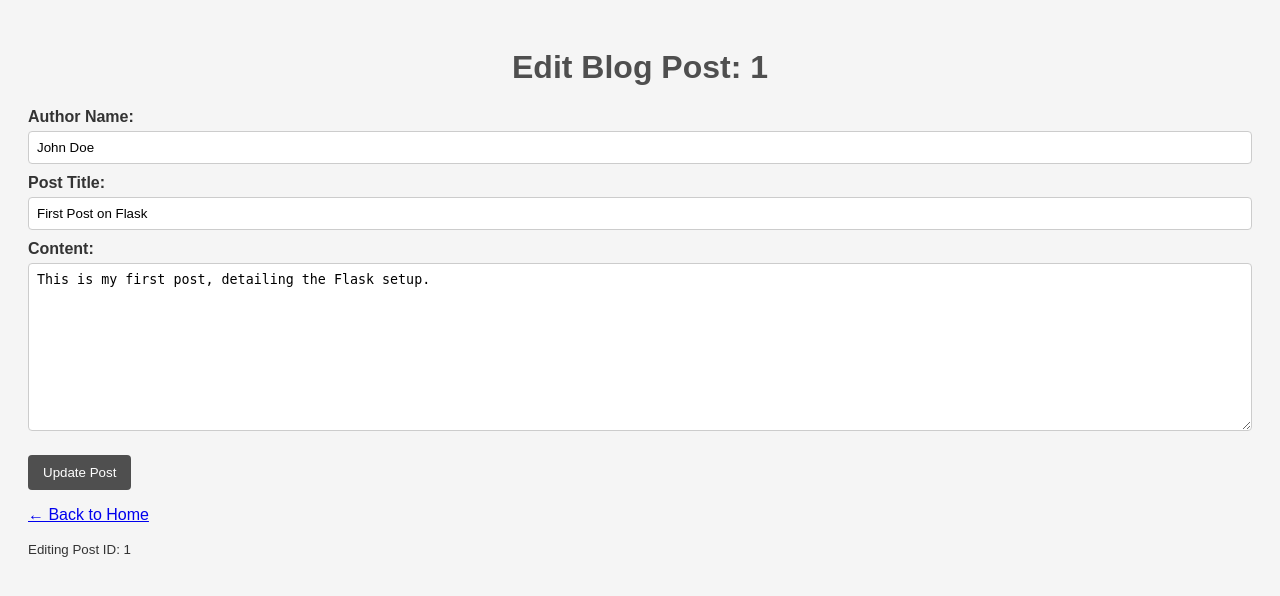
After one commit to chrissy-tech/Masterblog, a Flask app: page /update/1 in a window 1280 px wide. The commit adds this page. Shown: the top 596 px of the page. Run offline with Flask 3, Linux system fonts and the light colour scheme.

Commit message:
Final Version: Add Delete,Update and Like Button

```diff
--- a/app.py
+++ b/app.py
@@ -1,121 +1,172 @@
-from flask import Flask, render_template, request, redirect, url_for # <-- ADDED redirect, url_for
+from flask import (
+	Flask, render_template, request, redirect, url_for
+)
 import json
 import os
-
-# ----------------------------------------------------------------------
-# Configuration
-# ----------------------------------------------------------------------
 
 # Define the file path for storing blog posts
 JSON_FILE = 'posts.json'
 app = Flask(__name__)
 
-# ----------------------------------------------------------------------
-# Data Handling Functions
-# ----------------------------------------------------------------------
+def load_posts():
+	"""
+	Loads blog post data from the JSON file.
+	Initializes the file with an empty list if it does not exist.
+	Returns:
+		list: A list of dictionaries, each representing a blog post.
+	"""
+	if not os.path.exists(JSON_FILE):
+		# Initialize file with an empty list if it doesn't exist
+		with open(JSON_FILE, 'w') as f:
+			json.dump([], f)
+		return []
 
-def load_posts():
-    """
-    Loads blog post data from the JSON_FILE.
+	with open(JSON_FILE, 'r') as f:
+		# Load and return the list of posts
+		return json.load(f)
 
-    If the file does not exist, it initializes it with an empty list
-    and returns an empty list.
-
-    Returns:
-        list: A list of dictionaries, where each dictionary represents a blog post.
-    """
-    if not os.path.exists(JSON_FILE):
-        # Initialize file with an empty list if it doesn't exist
-        with open(JSON_FILE, 'w') as f:
-            json.dump([], f)
-        return []
-
-    with open(JSON_FILE, 'r') as f:
-        # Load and return the list of posts
-        return json.load(f)
 
 def save_posts(posts):
-    """
-    Saves the list of blog posts back to the JSON_FILE.
+	"""
+	Saves the list of blog posts back to the JSON file.
+	"""
+	with open(JSON_FILE, 'w') as f:
+		json.dump(posts, f, indent=4)
 
-    Args:
-        posts (list): The list of post dictionaries to save.
-    """
-    with open(JSON_FILE, 'w') as f:
-        json.dump(posts, f, indent=4)
 
-# Optional: Initialize the file with sample data if it's currently empty
 def initialize_posts():
-    """
-    Initializes the posts.json file with sample data if it's empty.
-    """
-    posts = load_posts()
-    if not posts:
-        sample_posts = [
-            {"id": 1, "author": "John Doe",
-             "title": "First Post on Flask",
-             "content": "This is my first post, detailing the Flask setup."},
-            {"id": 2, "author": "Jane Doe",
-             "title": "The Power of JSON",
-             "content": "This post explains"
-                        " why we use JSON for simple data storage."}
-        ]
-        save_posts(sample_posts)  # Use the new save_posts function
-        print(f"Initialized {JSON_FILE} with sample data.")
-# ----------------------------------------------------------------------
-# Routes
-# ----------------------------------------------------------------------
+	"""
+	Initializes the posts.json file with sample data if it's empty.
+	"""
+	posts = load_posts()
+	if not posts:
+		sample_posts = [
+			{"id": 1, "author": "John Doe",
+			 "title": "First Post on Flask",
+			 "content": "This is my first post, detailing the Flask setup.",
+			 "likes": 0},
+			{"id": 2, "author": "Jane Doe",
+			 "title": "The Power of JSON",
+			 "content": "This post explains why we use JSON for "
+						"simple data storage.",
+			 "likes": 0}
+		]
+		# Use the save_posts function to write initial data
+		save_posts(sample_posts)
+		print(f"Initialized {JSON_FILE} with sample data.")
 
 @app.route('/')
-def index(): #<-- NEW INDEX ROUTE
-    """
-    The index route, displaying all blog posts loaded from the JSON file.
+def index():
+	"""
+	The index route, displaying all blog posts loaded from the JSON file.
+	Returns:
+		Rendered HTML template with the list of posts.
+	"""
+	blog_posts = load_posts()
+	return render_template('index.html', posts=blog_posts)
 
-    Returns:
-        Rendered HTML template with the list of posts.
-    """
-    # 1. Fetch all blog posts using the data handling function
-    blog_posts = load_posts()
 
-    # 2. Render the index.html template and pass the list of posts
-    return render_template('index.html', posts=blog_posts)
+@app.route('/add', methods=['GET', 'POST'])
+def add():
+	"""
+	Handles both displaying the post creation form (GET) and
+	processing the form submission (POST).
+	Returns:
+		Rendered HTML template for the add form or a redirect.
+	"""
+	if request.method == 'POST':
+		posts = load_posts()
 
-@app.route('/add', methods=['GET', 'POST'])  # <-- NEW ROUTE
-def add():
-    """
-    Handles both displaying the post creation form (GET) and
-    processing the form submission (POST).
+		# Generate a unique ID: use the ID of the last post + 1, or 1
+		new_id = posts[-1]['id'] + 1 if posts else 1
 
-    Returns:
-        Rendered HTML template for the add form.
-    """
-    if request.method == 'POST':
-        # 1. Fetch current posts list
-        posts = load_posts()
+		new_post = {
+			"id": new_id,
+			"author": request.form.get('author'),
+			"title": request.form.get('title'),
+			"content": request.form.get('content'),
+			"likes": 0  # Initialize new post with 0 likes
+		}
 
-        # 2. Generate a unique ID: use the ID of the last post + 1, or 1 if the list is empty
-        new_id = posts[-1]['id'] + 1 if posts else 1
+		posts.append(new_post)
+		save_posts(posts)
 
-        # 3. Get data from the form (using the 'name' attributes from add.html)
-        new_post = {
-            "id": new_id,
-            "author": request.form.get('author'),
-            "title": request.form.get('title'),
-            "content": request.form.get('content')
-        }
+		# Redirect the user back to the index page ('/')
+		return redirect(url_for('index'))
 
-        # 4. Add the new post and save the updated list
-        posts.append(new_post)
-        save_posts(posts)
+	# For GET requests, render the form template
+	return render_template('add.html')
 
-        # 5. Redirect the user back to the index page ('/')
-        return redirect(url_for('index'))
 
-    # For GET requests, render the form template
-    return render_template('add.html')
+@app.route('/delete/<int:post_id>')
+def delete(post_id):
+	"""
+	Deletes a blog post specified by post_id and redirects to index.
+	Returns:
+	   A redirect response to the index page.
+	"""
+	posts = load_posts()
+
+	# Filter out the post with the matching ID
+	posts = [post for post in posts if post['id'] != post_id]
+
+	save_posts(posts)
+
+	return redirect(url_for('index'))
+
+
+@app.route('/update/<int:post_id>', methods=['GET', 'POST'])
+def update(post_id):
+	"""
+	Handles displaying the edit form (GET) and updating the post (POST).
+	Returns:
+	   Rendered HTML template for the edit form or a redirect.
+	"""
+	posts = load_posts()
+
+	# Find the post by ID
+	post_to_edit = next(
+		(post for post in posts if post['id'] == post_id), None)
+
+	# Simple error handling if post is not found
+	if post_to_edit is None:
+		return "Post not found", 404
+
+	if request.method == 'POST':
+		# Update the found post with data from the form
+		post_to_edit['author'] = request.form.get('author')
+		post_to_edit['title'] = request.form.get('title')
+		post_to_edit['content'] = request.form.get('content')
+
+		save_posts(posts)
+
+		return redirect(url_for('index'))
+
+	# For GET requests, render the form, passing the found post data
+	return render_template('update.html', post=post_to_edit)
+
+
+@app.route('/like/<int:post_id>')
+def like(post_id):
+	"""
+	Increments the 'likes' count for the specified post and redirects to index.
+	Returns:
+		A redirect response to the index page.
+	"""
+	posts = load_posts()
+
+	# Search the posts for the matching post
+	for post in posts:
+		if post['id'] == post_id:
+			post['likes'] += 1
+			break
+
+	save_posts(posts)
+
+	return redirect(url_for('index'))
 
 
 if __name__ == '__main__':
-    # Ensure the JSON file exists and has some initial data for testing
-    initialize_posts()
-    app.run(host="0.0.0.0", port=5001, debug=True)
+	# Ensure the JSON file exists and has some initial data for testing
+	initialize_posts()
+	app.run(host="0.0.0.0", port=5000, debug=True)
--- a/posts.json
+++ b/posts.json
@@ -3,18 +3,14 @@
         "id": 1,
         "author": "John Doe",
         "title": "First Post on Flask",
-        "content": "This is my first post, detailing the Flask setup."
+        "content": "This is my first post, detailing the Flask setup.",
+        "likes": 5
     },
     {
         "id": 2,
         "author": "Jane Doe",
         "title": "The Power of JSON",
-        "content": "This post explains why we use JSON for simple data storage."
-    },
-    {
-        "id": 3,
-        "author": "qwsedf",
-        "title": "asdf",
-        "content": "asdfg"
+        "content": "This post explains why we use JSON for simple data storage.",
+        "likes": 1
     }
 ]
--- a/static/style.css
+++ b/static/style.css
@@ -15,7 +15,8 @@ h1 {
     border: 1px solid #DDD;
     padding: 20px;
     margin-bottom: 20px;
-    border-radius: 8px;
+   border-radius: 8px;
+    overflow: auto;
 }
 
 .post h2 {
@@ -26,10 +27,67 @@ h1 {
     margin: 10px 0;
 }
 
+
+.post-form label {
+    display: block;
+    margin-top: 10px;
+    font-weight: bold;
+}
+
+.post-form input[type="text"],
+.post-form textarea {
+    width: 100%;
+    padding: 8px;
+    margin-top: 5px;
+    border: 1px solid #ccc;
+    border-radius: 4px;
+    box-sizing: border-box;
+}
+
+.post-form button {
+    background-color: #4F4F4F;
+    color: white;
+    padding: 10px 15px;
+    border: none;
+    border-radius: 4px;
+    cursor: pointer;
+    margin-top: 20px;
+}
+
+.post-actions {
+    float: right;
+    margin-left: 20px;
+    text-align: right;
+    margin-bottom: 15px;
+}
+
 .add-link {
     display: block;
     margin-bottom: 20px;
     font-weight: bold;
     color: #4F4F4F;
-    text-decoration: none; /* Optional: Unterstreichung entfernen */
-}
+    text-decoration: none;
+
+    .action-link {
+        display: inline-block;
+        padding: 5px 12px;
+        margin-top: 5px;
+        text-decoration: none;
+        font-weight: bold;
+        border-radius: 20px;
+        color: white !important;
+    }
+
+    .action-link:hover {
+        opacity: 0.8;
+    }
+
+    .edit-link {
+        background-color: #007bff; /* Helles Blau für Update */
+        border: 1px solid #007bff;
+    }
+
+    .delete-link {
+        background-color: #dc3545; /* Rot für Delete/Gefahr */
+        border: 1px solid #dc3545;
+    }
--- /dev/null
+++ b/templates/update.html
@@ -0,0 +1,36 @@
+<!DOCTYPE html>
+<html lang="en">
+<head>
+    <meta charset="UTF-8">
+    <meta name="viewport" content="width=device-width,
+        initial-scale=1.0">
+    <title>Edit Post: {{ post.title }}</title>
+    <link rel="stylesheet"
+        href="{{ url_for('static', filename='style.css') }}">
+</head>
+<body>
+    <h1>Edit Blog Post: {{ post.id }}</h1>
+
+    <form method="POST"
+        action="{{ url_for('update', post_id=post.id) }}"
+        class="post-form">
+
+        <label for="author">Author Name:</label>
+        <input type="text" id="author" name="author"
+            value="{{ post.author }}" required>
+
+        <label for="title">Post Title:</label>
+        <input type="text" id="title" name="title"
+            value="{{ post.title }}" required>
+
+        <label for="content">Content:</label>
+        <textarea id="content" name="content" rows="10"
+            required>{{ post.content }}</textarea>
+
+        <button type="submit">Update Post</button>
+    </form>
+
+    <p><a href="/">← Back to Home</a></p>
+    <p><small>Editing Post ID: {{ post.id }}</small></p>
+</body>
+</html>
```
Also changed, not shown: templates/add.html (+12 -32 lines), templates/index.html (+36 -4 lines).
